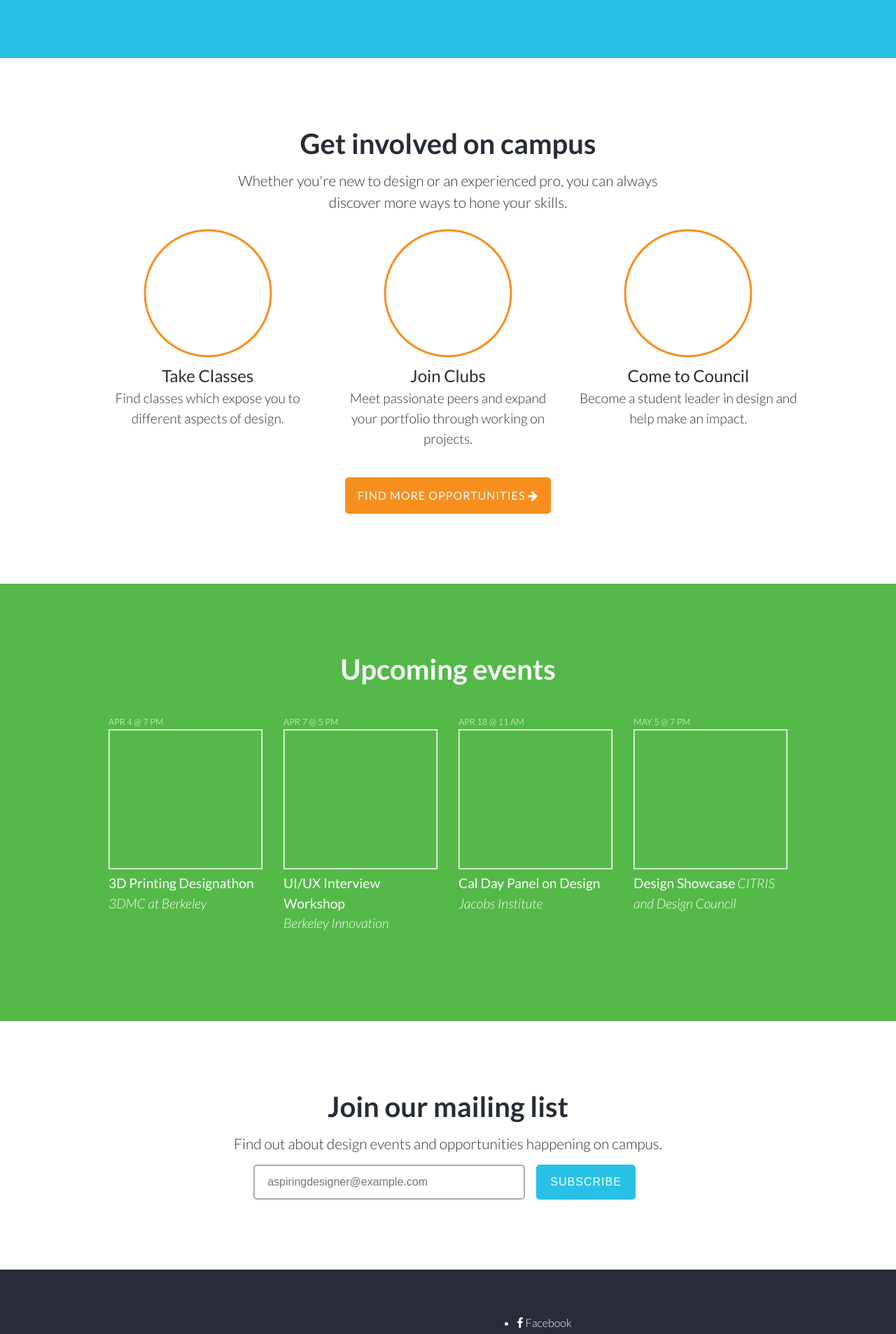
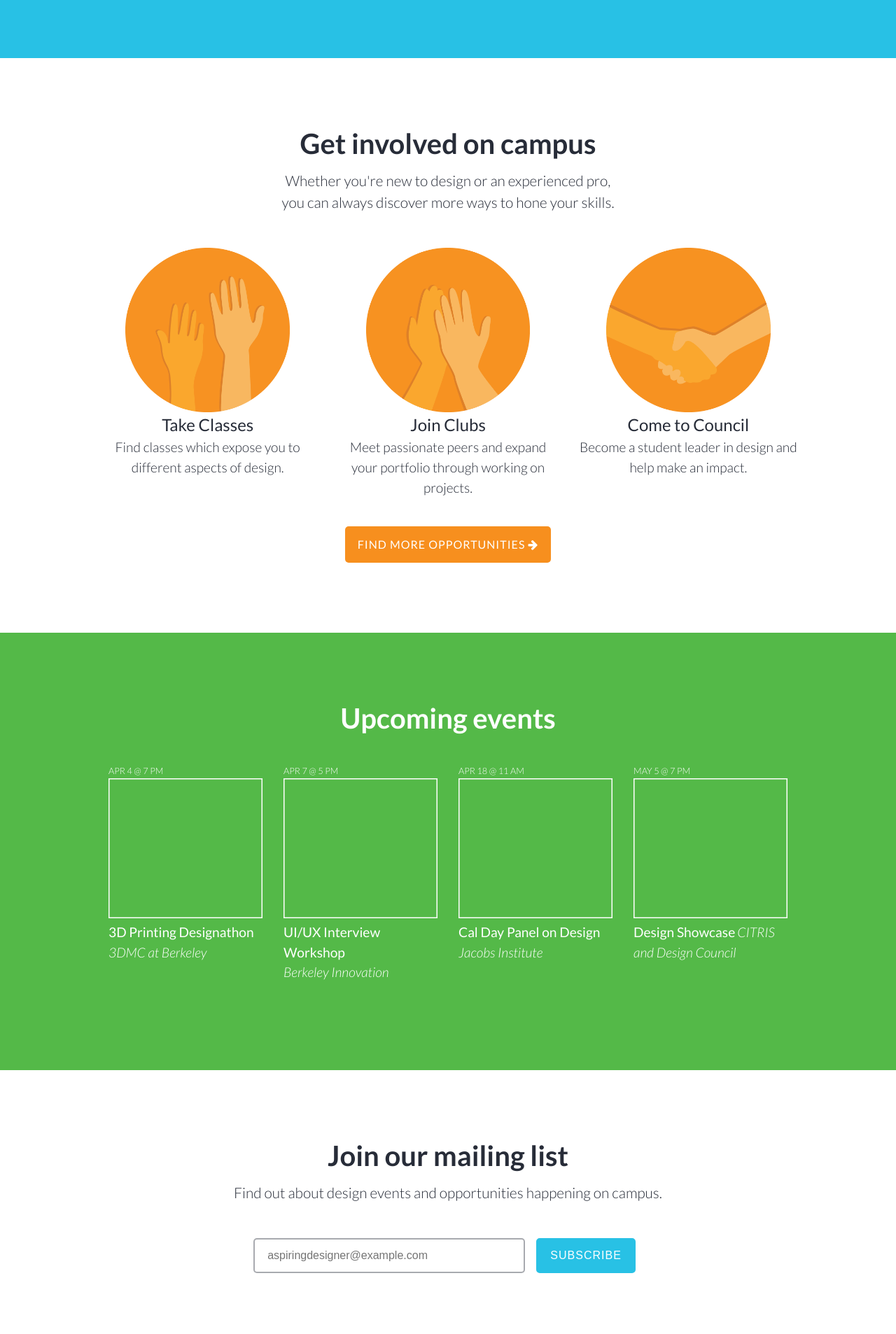
Before and after one commit to alexsg/designatberkeley, a Jekyll site: the page built from index.html, in a window 1280 px wide. Shown: the part 1423-3329 px from the top of the page at 70% size. Built offline with Jekyll 4.4.1, drawn with Linux system fonts in a browser that asks for light colours; nearby versions of some CDN libraries.

Commit message:
illustrations

```diff
--- a/_layouts/home.html
+++ b/_layouts/home.html
@@ -44,16 +44,15 @@
 				<h2>Get involved on campus</h2>
 				<div class="large-8 large-centered columns">
 					<p class="subhead">
-						Whether you're new to design or an experienced pro, you can always discover more ways to hone your skills.
+						Whether you're new to design or an experienced pro,<br /> you can always discover more ways to hone your skills.
 					</p>
 				</div>
 			</div>
 			<div class="row getinvolved-thirds">
 				<div class="large-4 columns centered">
           		<a>
-  					<svg style="display: block; margin: auto" height="200" width="200">
-  					  <circle cx="100" cy="100" r="90" stroke="#f78f1e" stroke-width="3" fill="white" />
-  					</svg>
+  					<img src="../media/classes.png" />
+
   					<h4>Take Classes</h4>
   					<p>
   						Find classes which expose you to different aspects of design.
@@ -62,9 +61,7 @@
 				</div>
 				<div class="large-4 columns centered">
           		<a>
-  					<svg style="display: block; margin: auto" height="200" width="200">
-  					  <circle cx="100" cy="100" r="90" stroke="#f78f1e" stroke-width="3" fill="white" />
-  					</svg>
+  					<img src="../media/clubs.png" />
   					<h4>Join Clubs</h4>
   					<p>
   						Meet passionate peers and expand your portfolio through working on projects.
@@ -73,9 +70,8 @@
 				</div>
 				<div class="large-4 columns centered">
           		<a>
-  					<svg style="display: block; margin: auto" height="200" width="200">
-  					  <circle cx="100" cy="100" r="90" stroke="#f78f1e" stroke-width="3" fill="white" />
-  					</svg>
+  					<img src="../media/council.png" />
+
   					<h4>Come to Council</h4>
   					<p>
   						Become a student leader in design and help make an impact.
--- a/_sass/_web.scss
+++ b/_sass/_web.scss
@@ -296,9 +296,18 @@ section {
   padding: $unit*10 0;
 }
 
+.subhead {
+  margin-bottom: $unit*10;
+}
+
 
 .getinvolved-thirds {
   padding-bottom: $unit*5;
+
+  img {
+    width: 75%;
+    height: auto;
+  }
 }
 
 .centered {
```
Also changed, not shown: media/animation.png (added), media/classes.png (added), media/clubs.png (added), media/council.png (added), media/physicalproduct.png. Lines whose indentation alone changed are shown as unchanged.
